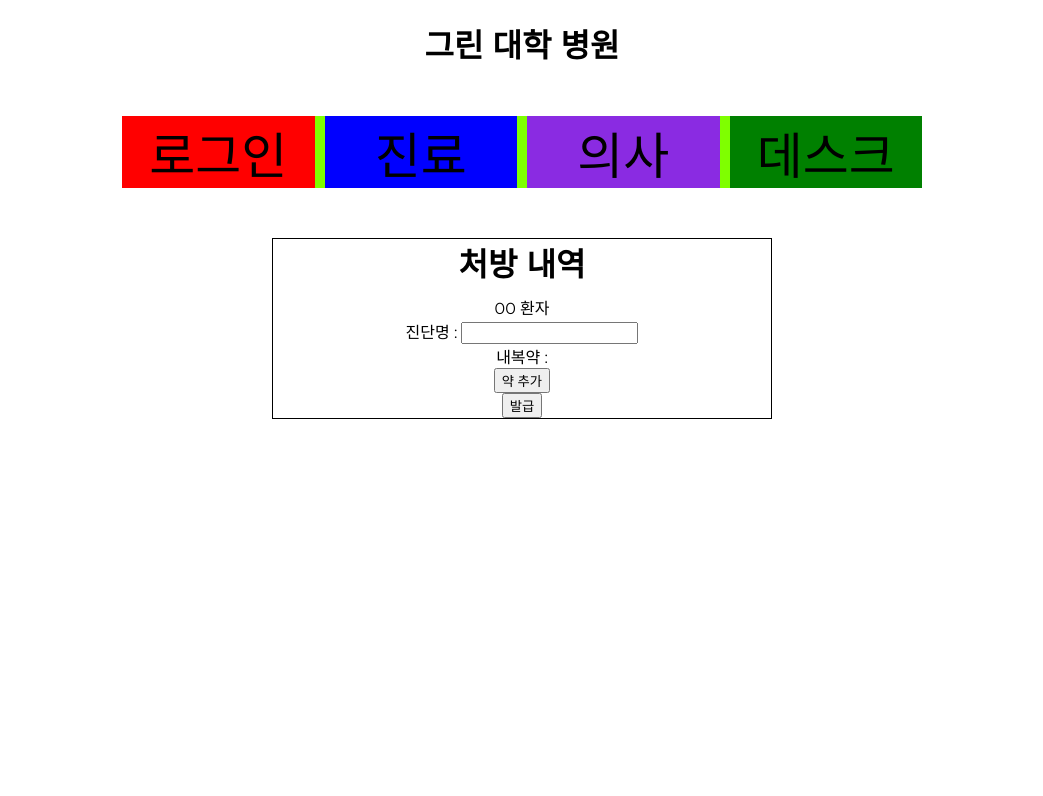
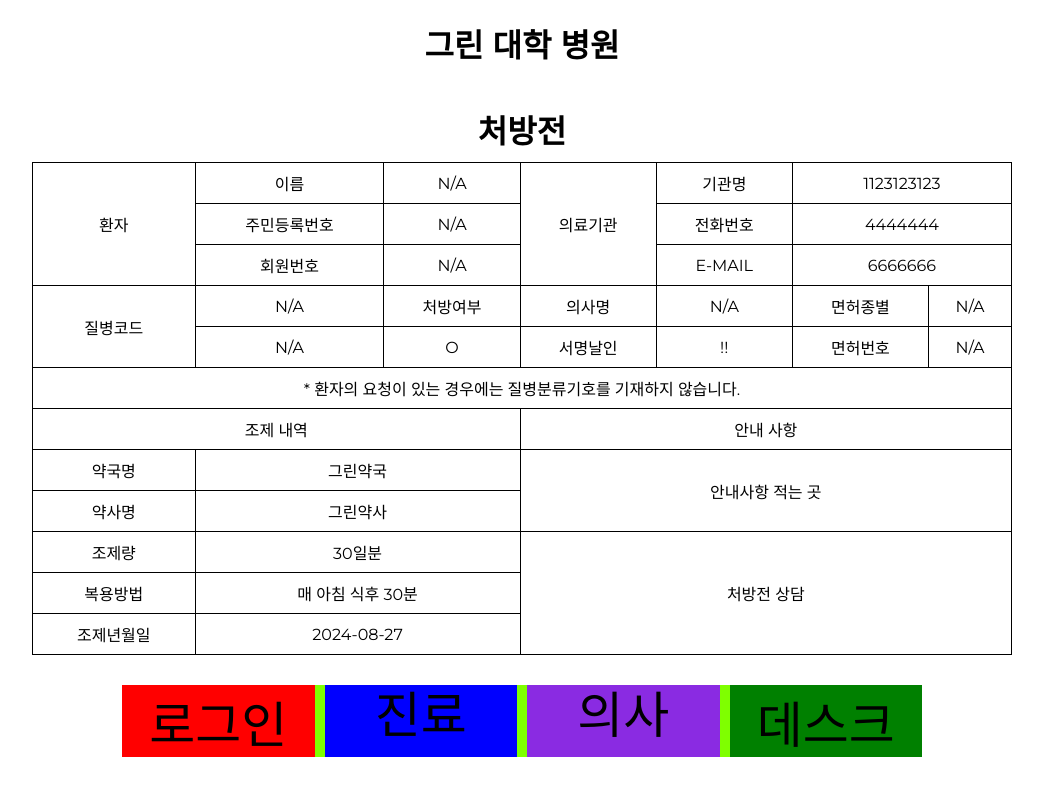
Before and after one commit to Comleamae/TeamProject1, a React (Create React App) app in the folder src/main/frontend/: page /admin/Presc in a window 1280 px wide. Shown: the top 796 px of the page, without its empty margins (118-1161 px from the left). Built offline with nearby package versions, Linux system fonts and the light colour scheme.

Commit message:
그림 다 그림

```diff
--- a/src/main/frontend/src/App.js
+++ b/src/main/frontend/src/App.js
@@ -25,7 +25,7 @@ function App() {
 
 
   return (
-    <div className="App">
+  <div className="App">
       <h1>그린 대학 병원</h1>
       <div className='intro-div'>
 
@@ -52,20 +52,7 @@ function App() {
         </Routes>
       </div>
 
-      <div className='work-selector'>
-        <div>
-          로그인
-        </div>
-        <div onClick={(e)=>{navigate('/user/clinicPrint')}}>
-          <span>진료</span>
-        </div>
-        <div onClick={(e)=>{navigate('/admin/cliniList')}}>
-          <span>의사</span>
-        </div>
-        <div onClick={(e)=>{navigate(`/admin/moneyln`)}}>
-                      데스크
-        </div>
-      </div>
+
 
     <Routes>
       {/* 유저 페이지 */}
@@ -75,7 +62,6 @@ function App() {
 
       {/* 관리자 페이지 */}
       <Route path='/admin' element={<AdminLayout/>}/>
-
           {/* 예약 조회 */}
           <Route path='/admin/reserv' element={<Reserv/>}/>
           {/* 환자 정보 */}
@@ -86,11 +72,24 @@ function App() {
           <Route path='/admin/MedicalHistory' element={<MedicalHistory/>}/>
           {/* 처 방 전 */}
           <Route path='/admin/Presc' element={<Presc/>}/>
-
-      <Route>
-
+        <Route>
       </Route>
     </Routes>
+
+    <div className='work-selector'>
+        <div>
+          로그인
+        </div>
+        <div onClick={(e)=>{navigate('/user/clinicPrint')}}>
+          <span>진료</span>
+        </div>
+        <div onClick={(e)=>{navigate('/admin/clinicList')}}>
+          <span>의사</span>
+        </div>
+        <div onClick={(e)=>{navigate(`/admin/moneyln`)}}>
+            데스크
+        </div>
+      </div>
     </div>
   );
 }
--- a/src/main/frontend/src/pages/admin/ksh/MedicalHistory.css
+++ b/src/main/frontend/src/pages/admin/ksh/MedicalHistory.css
@@ -1,4 +1,75 @@
-.div-span{
+.medical-info {
+  width: 500px;
+  border: 1px solid black;
+  padding: 10px;
+  margin: 0 auto;
+  margin-top: 10px;
+}
+
+.mh-body-div{
+  margin-top: 10px;
+}
+
+.medical-info-div{
+  display: flex;
+  margin-top: 10px;
+}
+
+.medical-info-div > div:nth-child(1){
+  width: 30%;
+}
+
+.medical-info-div > div:nth-child(2){
+  width: 70%;
+}
+
+.m-key-info{
   display: flex;
   flex-direction: column;
 }
+
+.m-key-info > span {
+  background-color: #eeeeee;
+  border-bottom: 1px solid black;
+}
+
+.m-value-info{
+  display: flex;
+  flex-direction: column;
+}
+
+.m-value-info > span{
+  border-bottom: 1px solid black;
+}
+
+span{
+  height: 30px;
+  line-height: 30px;
+}
+
+.m-input-tag{
+  border: none;
+  cursor: pointer;;
+}
+
+.m-insert-btn{
+  margin-top: 15px;
+}
+
+textarea{
+  resize: none;
+  border: none;
+}
+
+.mt-size{
+  height: 100px;
+  line-height: 100px;
+}
+
+.m-insert-btn > button{
+  border-radius: 20px;
+  border: none;
+  width: 160px;
+  height: 40px;
+  font-size: 1.5rem;
+}
--- a/src/main/frontend/src/pages/admin/ksh/MedicalHistory.js
+++ b/src/main/frontend/src/pages/admin/ksh/MedicalHistory.js
@@ -1,24 +1,35 @@
 import React from 'react'
 import './MedicalHistory.css';
+import { useNavigate } from 'react-router-dom';
 
 const MedicalHistory = () => {
+
+  const navigate = useNavigate()
+
   return (
-    <div>
-      <div className='main-medical-div'>
-        <div className='div-span'>
-          <span>
-            <h1>진료 내역</h1>
-          </span>
-          <span>00 환자 내원일 <input type='date'/></span>
-          <span>진단명 : <input type='text'/></span>
-          <span>진단소견 :
-          <textarea rows={5} cols={30}></textarea>
-          </span>
-          <span>내원일자 : <input type='date'/></span>
-          <div><button type='button'>등록</button></div>
+    <div className="medical-info">
+        <h1>진료 이력</h1>
+        <div className='medical-info-div'>
+          <div className='m-key-info'>
+            <span>회원번호</span>
+            <span>이름</span>
+            <span className='mt-size'>내원이유</span>
+          </div>
+
+          <div className='m-value-info'>
+            <span>1234-12</span>
+            <span>김세훈</span>
+            <span className='mt-size'>
+              <textarea onChange={()=>{}} rows={5} cols={40}></textarea>
+              {/* <input type='text' className='m-input-tag'/> */}
+              </span>
+          </div>
         </div>
+        <div className='m-insert-btn'>
+          <button type='button' onClick={()=>{
+            navigate('/admin/Presc')
+          }}>처방전 발급</button></div>
       </div>
-    </div>
   )
 }
 
--- a/src/main/frontend/src/pages/admin/ksh/PatientInfo.css
+++ b/src/main/frontend/src/pages/admin/ksh/PatientInfo.css
@@ -1,11 +1,68 @@
-h1{
-  margin-bottom: 10px;
-}
-h4{
-  margin-bottom: 10px;
+.detail-info {
+  width: 500px;
+  border: 1px solid black;
+  padding: 10px;
+  margin: 0 auto;
+  margin-top: 10px;
 }
 
-.div-span{
+.mh-body-div{
+  margin-top: 10px;
+}
+
+.patient-info{
+  display: flex;
+  margin-top: 10px;
+}
+
+.patient-info > div:nth-child(1){
+  width: 30%;
+}
+
+.patient-info > div:nth-child(2){
+  width: 70%;
+}
+
+.p-key-info{
   display: flex;
   flex-direction: column;
 }
+
+.p-key-info > span {
+  background-color: #eeeeee;
+  border-bottom: 1px solid black;
+}
+
+.p-value-info{
+  display: flex;
+  flex-direction: column;
+}
+
+.p-value-info > span{
+  border-bottom: 1px solid black;
+}
+
+span{
+  height: 30px;
+  line-height: 30px;
+}
+
+.p-input-tag{
+  border: none;
+}
+
+.p-select-tag{
+  border: none;
+}
+
+.p-insert-btn{
+  margin-top: 15px;
+}
+
+.p-insert-btn > button{
+  border-radius: 20px;
+  border: none;
+  width: 140px;
+  height: 40px;
+  font-size: 1.5rem;
+}
--- a/src/main/frontend/src/pages/admin/ksh/PatientInfo.js
+++ b/src/main/frontend/src/pages/admin/ksh/PatientInfo.js
@@ -7,29 +7,48 @@ const PatientInfo = () => {
   const navigate = useNavigate();
 
   return (
-    <div>
-      <div className='main-medical-div'>
-        <div>
-          <span>
-            <h1>환자 정보 관리</h1>
-          </span>
-            <h4>신규/기존 환자입니다.</h4>
-          <div>
-            <div className='div-span'>
-              <span>이름 : <input type='text'/></span>
-              <span>나이 : <input type='text'/></span>
-              <span>성별 : <input type='text'/></span>
-              <span>주소 : <input type='text'/></span>
-              <span>번호 : <input type='text'/></span>
-            </div>
+      <div className="detail-info">
+        <h1>환자 정보</h1>
+        <div className='patient-info'>
+          <div className='p-key-info'>
+            <span>회원번호</span>
+            <span>이름</span>
+            <span>나이</span>
+            <span>성별</span>
+            <span>생년월일</span>
+            <span>주민등록번호</span>
+            <span>전화번호</span>
+            <span>주소</span>
+            <span>최종내원일</span>
+            <span>내원경로</span>
+            <span>내원이유</span>
           </div>
-          <div>
-            <button type='button' onClick={()=>{alert(1)}}>등록</button>
-            <button type='button' onClick={()=>{alert(1)}}>수정</button>
+
+          <div className='p-value-info'>
+            <span>1234-12</span>
+            <span>김세훈</span>
+            <span>33</span>
+            <span>남</span>
+            <span>2024-08-28</span>
+            <span>999999-1******</span>
+            <span>010-1111-2222</span>
+            <span><input type='text' className='p-input-tag'/></span>
+            <span><input type='date'/></span>
+            <span>
+              <select className='p-select-tag'>
+                <option>지인 추천</option>
+                <option>인터넷 검색</option>
+                <option>광고</option>
+              </select>
+            </span>
+            <span><input type='text' onChange={()=>{}} className='p-input-tag'/></span>
           </div>
         </div>
+        <div className='p-insert-btn'>
+          <button type='button' onClick={()=>{
+            navigate('/admin/medicalHistory')
+          }}>정보 등록</button></div>
       </div>
-    </div>
   )
 }
 
--- a/src/main/frontend/src/pages/admin/ksh/Presc.css
+++ b/src/main/frontend/src/pages/admin/ksh/Presc.css
@@ -0,0 +1,49 @@
+.presc-main-div {
+  width: 1000px;
+  padding: 10px;
+  margin: 0 auto;
+  margin-top: 10px;
+}
+
+/* 테이블 전체에 테두리 적용 */
+.presc-main-div table {
+  width: 100%;
+  margin-top: 10px;
+  border-collapse: collapse;
+}
+
+.presc-main-div td, .presc-main-div th {
+  border: 1px solid black;
+  text-align: center;
+  vertical-align: middle;
+  padding: 8px;
+}
+
+
+
+
+
+table > tbody > tr:nth-child(1) > td:nth-child(1){
+  text-align: center;
+  vertical-align: middle;
+}
+
+table > tbody > tr:nth-child(1) > td:nth-child(4){
+  text-align: center;
+  vertical-align: middle;
+}
+
+table > tbody > tr:nth-child(4) > td:nth-child(1){
+  text-align: center;
+  vertical-align: middle;
+}
+
+table > tbody > tr:nth-child(8) > td:nth-child(3){
+  text-align: center;
+  vertical-align: middle;
+}
+
+table > tbody > tr:nth-child(10) > td:nth-child(3){
+  text-align: center;
+  vertical-align: middle;
+}
--- a/src/main/frontend/src/pages/admin/ksh/Presc.js
+++ b/src/main/frontend/src/pages/admin/ksh/Presc.js
@@ -3,21 +3,87 @@ import './Presc.css';
 
 const Presc = () => {
   return (
-    <div>
-      <div className='main-medical-div'>
-      <div className='div-span'>
-          <span>
-            <h1>처방 내역</h1>
-          </span>
-          <span>00 환자</span>
-          <span>진단명 : <input type='text'/></span>
-          <span>내복약 : </span>
 
-          <div><button type='button'>약 추가</button></div>
-          <div><button type='button'>발급</button></div>
-        </div>
-      </div>
+    <div className='presc-main-div'>
+      <h1>처방전</h1>
+        <table>
+          <thead>
+          </thead>
+          <tbody>
+          <tr>
+            <td rowSpan={3}>
+              환자
+            </td>
+            <td>이름</td>
+            <td>N/A</td>
+            <td rowSpan={3}>의료기관</td>
+            <td>기관명</td>
+            <td colSpan={2}>1123123123</td>
+          </tr>
+
+          <tr>
+            <td>주민등록번호</td>
+            <td>N/A</td>
+            <td>전화번호</td>
+            <td colSpan={2}>4444444</td>
+          </tr>
+          <tr>
+            <td>회원번호</td>
+            <td>N/A</td>
+            <td>E-MAIL</td>
+            <td colSpan={2}>6666666</td>
+          </tr>
+          <tr>
+            <td rowSpan={2}>질병코드</td>
+            <td>N/A</td>
+            <td>처방여부</td>
+            <td>의사명</td>
+            <td>N/A</td>
+            <td>면허종별</td>
+            <td>N/A</td>
+          </tr>
+          <tr>
+            <td>N/A</td>
+            <td>O</td>
+            <td>서명날인</td>
+            <td>!!</td>
+            <td>면허번호</td>
+            <td>N/A</td>
+          </tr>
+          <tr>
+            <td colSpan={7}>* 환자의 요청이 있는 경우에는 질병분류기호를 기재하지 않습니다.</td>
+          </tr>
+          <tr>
+            <td colSpan={3}>조제 내역</td>
+            <td colSpan={4}>안내 사항</td>
+          </tr>
+          <tr>
+            <td>약국명</td>
+            <td colSpan={2}>그린약국</td>
+            <td colSpan={4} rowSpan={2}>안내사항 적는 곳</td>
+          </tr>
+          <tr>
+            <td>약사명</td>
+            <td colSpan={2}>그린약사</td>
+          </tr>
+          <tr>
+            <td>조제량</td>
+            <td colSpan={2}>30일분</td>
+            <td colSpan={4} rowSpan={3}>처방전 상담</td>
+          </tr>
+          <tr>
+            <td>복용방법</td>
+            <td colSpan={2}>매 아침 식후 30분</td>
+          </tr>
+          <tr>
+            <td>조제년월일</td>
+            <td colSpan={2}>2024-08-27</td>
+          </tr>
+          </tbody>
+        </table>
+
     </div>
+
   )
 }
 
--- a/src/main/frontend/src/pages/admin/ksh/Reserv.js
+++ b/src/main/frontend/src/pages/admin/ksh/Reserv.js
@@ -1,23 +1,24 @@
 import React from 'react'
 import './Reserv.css';
+import { useNavigate } from 'react-router-dom';
 
 const Reserv = () => {
+
+  const navigate = useNavigate();
+
   return (
-    <div>
-      <div className='main-medical-div'>
+      <div className='reserv-main-div'>
+          <h1>예약 대기자 명단</h1>
+
         <div>
-          <span>
-            <h1>환자 예약 정보 조회</h1>
-          </span>
-          <div>
-
-            <span className='span-cursor'onClick={(e)=>{alert(1)}}>환자이름</span> 환자나이
-
-          </div>
-          <div><button type='button'>조회</button></div>
+          {/* 환자 이름을 누르면 환자의 간략한 정보에 환자 간략한 정보가 나오게 만듬. */}
+          <span onClick={()=>{
+            navigate('/admin/patientInfo')
+          }}>환자이름/나이</span>
+          <span>2</span>
+          <span>3</span>
         </div>
       </div>
-    </div>
   )
 }
 
```
Also changed, not shown: src/main/frontend/src/pages/admin/ksh/Reserv.css (+10 -2 lines), 1 other file (tests, documents, lock files or other folders).
